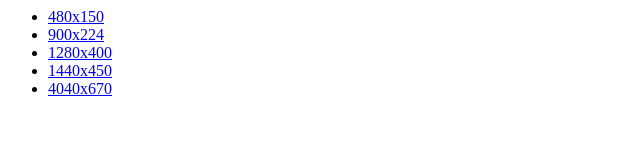
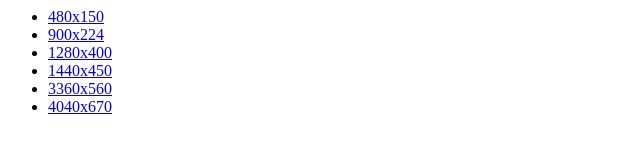
Before and after one commit to aemcknig/aemcknig.github.io, a plain HTML site: page bear/index.html in a window 1280 px wide. Shown: the whole page, without its empty margins (0-640 px from the left). Drawn offline with Linux system fonts and the light colour scheme.

Commit message:
3360x560

```diff
--- a/bear/index.html
+++ b/bear/index.html
@@ -5,6 +5,7 @@
     <li><a href="bear_900x224.html">900x224</a></li>
     <li><a href="bear_1280x400.html">1280x400</a></li>
     <li><a href="bear_1440x450.html">1440x450</a></li>
+    <li><a href="bear_3360x560.html">3360x560</a></li>
     <li><a href="bear_4040x670.html">4040x670</a></li>
 </ul>
 </body>
```
Also changed, not shown: bear/bear_3360x560.html (added, +1 -0 lines), 1 other file.
